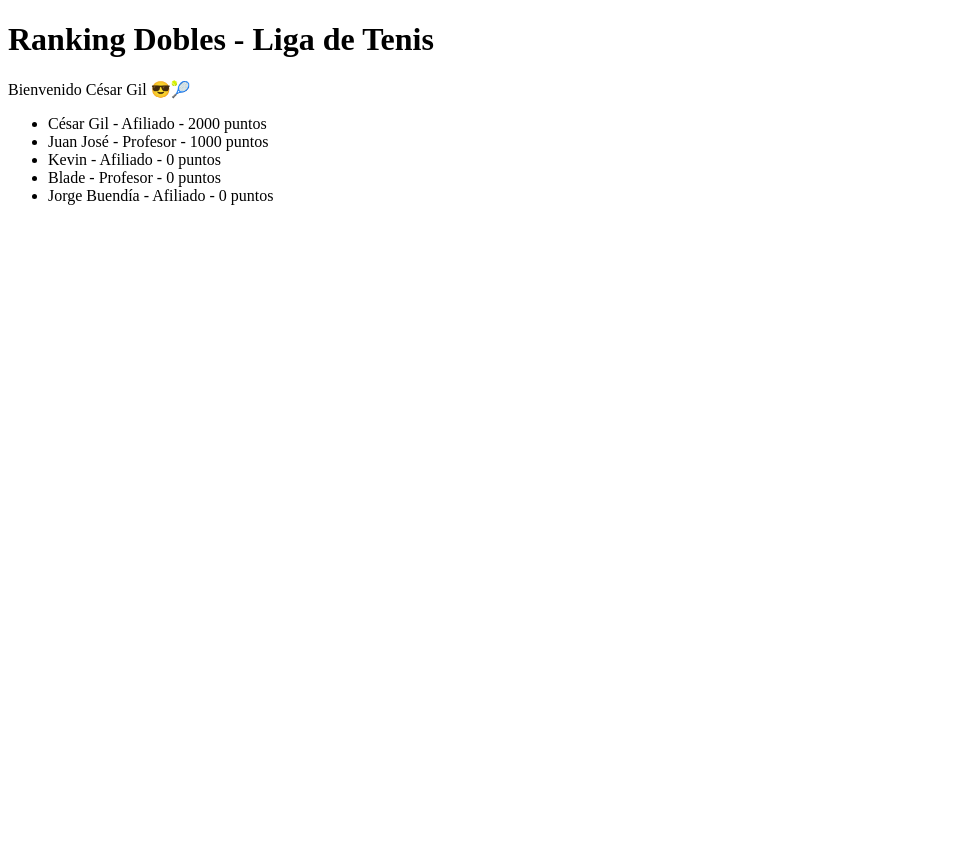
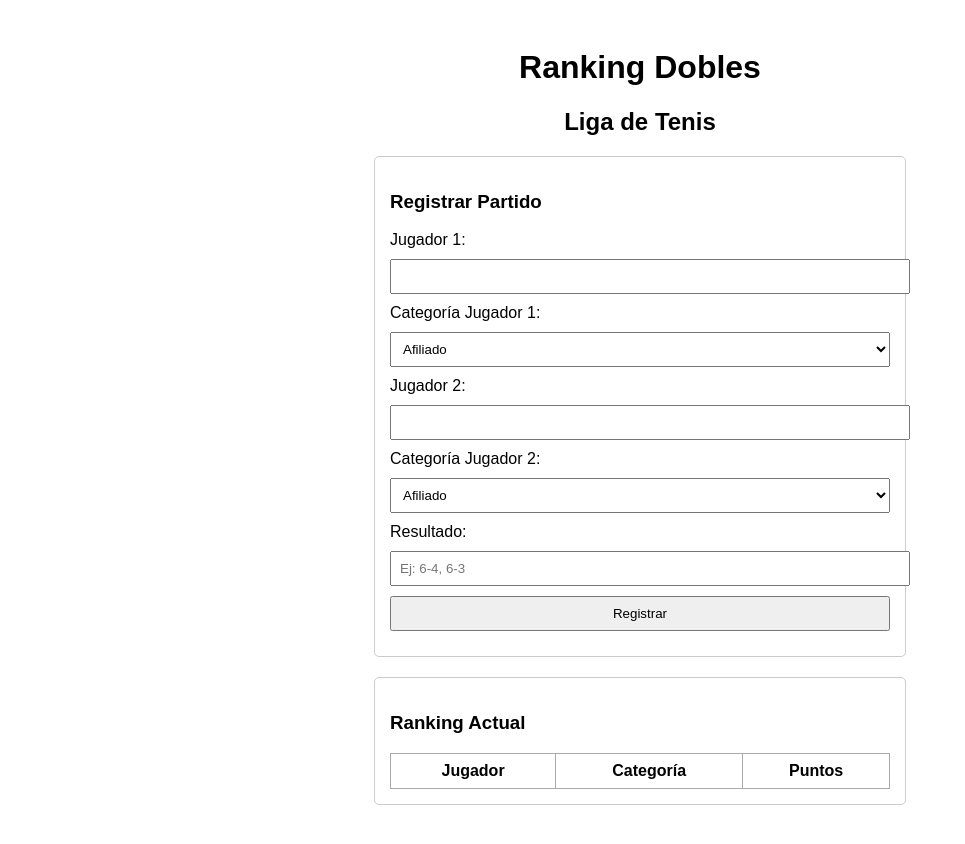
Before and after one commit to cesargil99/liga-de-tenis-pwa, a plain HTML site: page index.html in a window 1280 px wide. Shown: the whole page, without its empty margins (0-965 px from the left). Before the commit the page ends 800 px from the top, so only its background shows below. Drawn offline with Linux system fonts and the light colour scheme.

Commit message:
Add files via upload

```diff
--- a/index.html
+++ b/index.html
@@ -1,18 +1,126 @@
+
 <!DOCTYPE html>
 <html lang="es">
 <head>
-    <meta charset="UTF-8" />
-    <meta name="viewport" content="width=device-width, initial-scale=1.0"/>
-    <meta name="theme-color" content="#000000"/>
-    <link rel="manifest" href="manifest.json"/>
+    <meta charset="UTF-8">
+    <meta name="viewport" content="width=device-width, initial-scale=1.0">
     <title>Ranking Dobles - Liga de Tenis</title>
+    <link rel="manifest" href="manifest.json">
+    <style>
+        body {
+            font-family: Arial, sans-serif;
+            padding: 20px;
+        }
+        h1, h2 {
+            text-align: center;
+        }
+        .formulario, .ranking {
+            max-width: 500px;
+            margin: 20px auto;
+            padding: 15px;
+            border: 1px solid #ccc;
+            border-radius: 5px;
+        }
+        input, select, button {
+            display: block;
+            margin: 10px 0;
+            width: 100%;
+            padding: 8px;
+        }
+        table {
+            width: 100%;
+            border-collapse: collapse;
+            margin-top: 15px;
+        }
+        th, td {
+            border: 1px solid #aaa;
+            padding: 8px;
+            text-align: center;
+        }
+    </style>
 </head>
 <body>
-    <h1>Ranking Dobles - Liga de Tenis</h1>
-    <div id="app">
-        <p>Bienvenido César Gil 😎🎾</p>
-        <ul id="ranking"></ul>
+    <h1>Ranking Dobles</h1>
+    <h2>Liga de Tenis</h2>
+
+    <div class="formulario">
+        <h3>Registrar Partido</h3>
+        <label>Jugador 1:</label>
+        <input id="jugador1" type="text">
+        <label>Categoría Jugador 1:</label>
+        <select id="cat1">
+            <option>Afiliado</option>
+            <option>Profesor</option>
+        </select>
+
+        <label>Jugador 2:</label>
+        <input id="jugador2" type="text">
+        <label>Categoría Jugador 2:</label>
+        <select id="cat2">
+            <option>Afiliado</option>
+            <option>Profesor</option>
+        </select>
+
+        <label>Resultado:</label>
+        <input id="resultado" type="text" placeholder="Ej: 6-4, 6-3">
+
+        <button onclick="registrarPartido()">Registrar</button>
     </div>
-    <script src="app.js"></script>
+
+    <div class="ranking">
+        <h3>Ranking Actual</h3>
+        <table id="tablaRanking">
+            <thead>
+                <tr><th>Jugador</th><th>Categoría</th><th>Puntos</th></tr>
+            </thead>
+            <tbody></tbody>
+        </table>
+    </div>
+
+    <script>
+        let jugadores = JSON.parse(localStorage.getItem("jugadores") || "[]");
+
+        function calcularPuntos(categoria) {
+            return categoria === "Afiliado" ? 1000 : 500;
+        }
+
+        function registrarPartido() {
+            const j1 = document.getElementById("jugador1").value.trim();
+            const c1 = document.getElementById("cat1").value;
+            const j2 = document.getElementById("jugador2").value.trim();
+            const c2 = document.getElementById("cat2").value;
+
+            if (!j1 || !j2) {
+                alert("Por favor ingresa ambos jugadores.");
+                return;
+            }
+
+            let jugadoresMap = {};
+            jugadores.forEach(j => jugadoresMap[j.nombre] = j);
+
+            [ [j1, c1], [j2, c2] ].forEach(([nombre, cat]) => {
+                if (!jugadoresMap[nombre]) {
+                    jugadoresMap[nombre] = { nombre, categoria: cat, puntos: 0 };
+                }
+                jugadoresMap[nombre].puntos += calcularPuntos(cat);
+            });
+
+            jugadores = Object.values(jugadoresMap);
+            localStorage.setItem("jugadores", JSON.stringify(jugadores));
+            mostrarRanking();
+        }
+
+        function mostrarRanking() {
+            const tbody = document.querySelector("#tablaRanking tbody");
+            tbody.innerHTML = "";
+            jugadores.sort((a, b) => b.puntos - a.puntos);
+            jugadores.forEach(j => {
+                const fila = `<tr><td>${j.nombre}</td><td>${j.categoria}</td><td>${j.puntos}</td></tr>`;
+                tbody.innerHTML += fila;
+            });
+        }
+
+        mostrarRanking();
+    </script>
 </body>
 </html>
```
